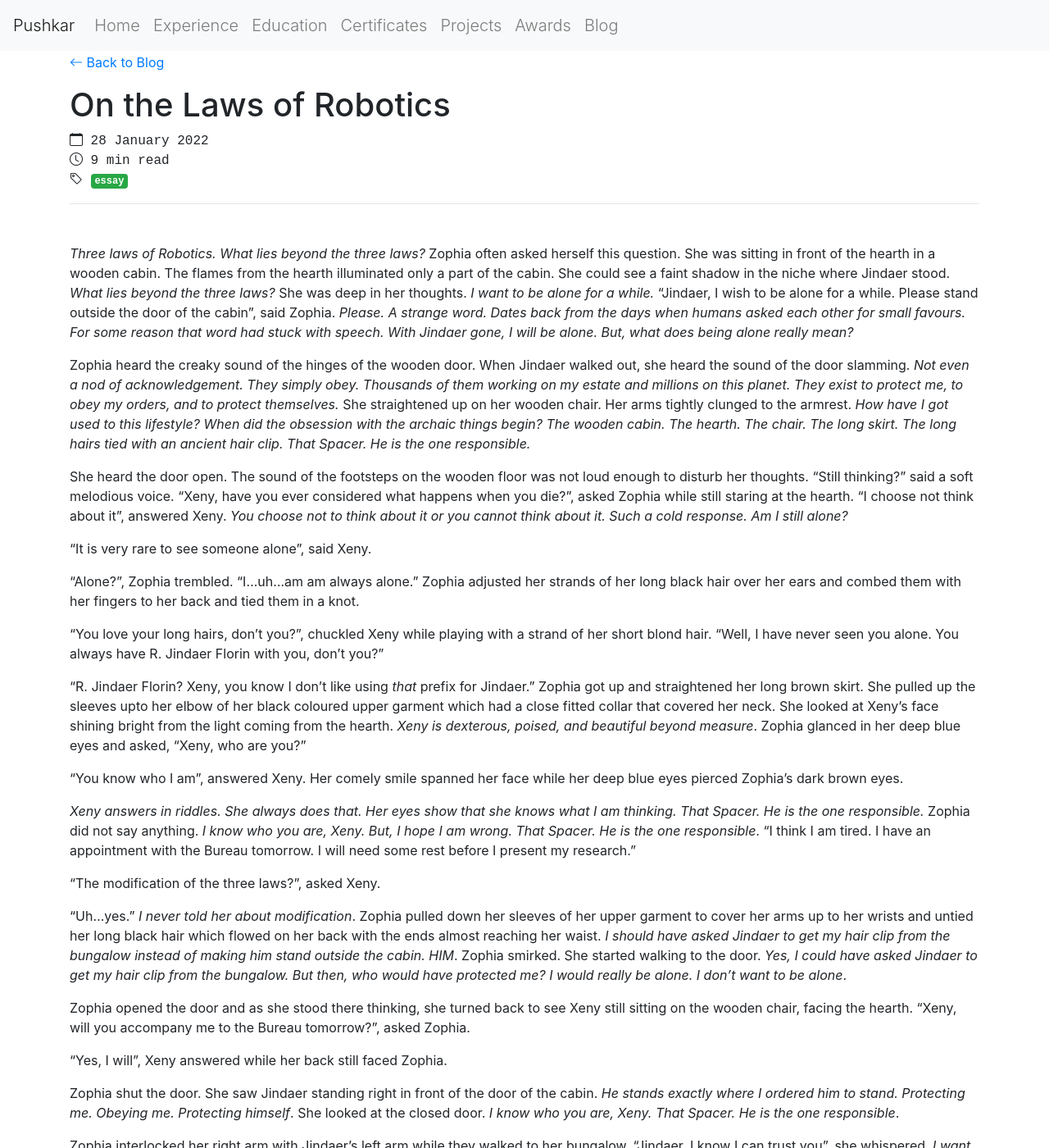
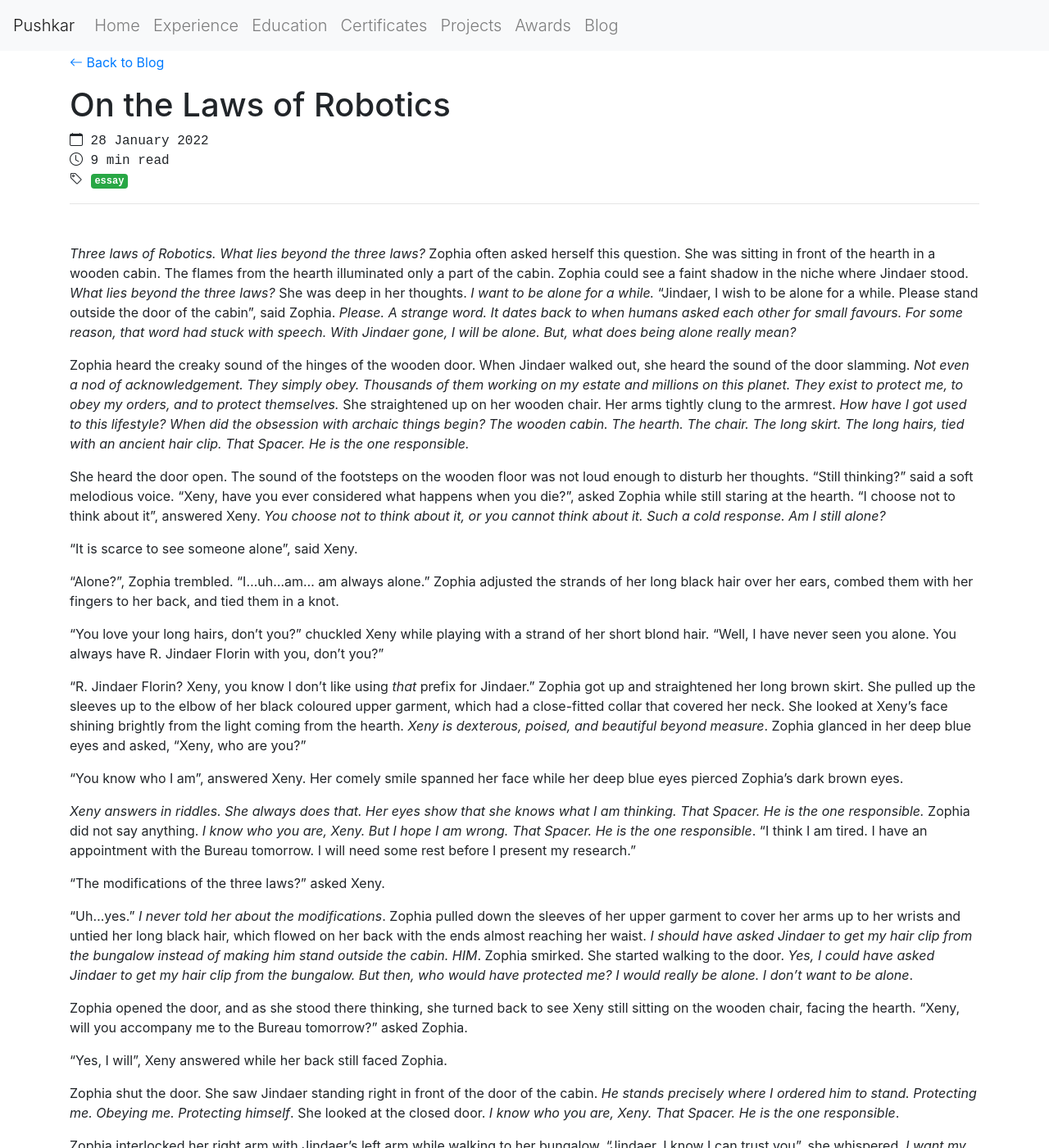
Before and after one commit to pushkarkadam/portfolio, a Jekyll site: the page built from my_collections/_posts/2022-01-29-on-laws-of-robotics.md, in a window 1280 px wide and 1400 px high. Shown: the whole window at 82% size. Built offline with Jekyll 4.4.1, drawn with Linux system fonts in a browser that asks for light colours; nearby versions of some CDN libraries; some of the changed text lies outside the part shown.

Commit message:
Corrected grammar for the story.

```diff
--- a/my_collections/_posts/2022-01-29-on-laws-of-robotics.md
+++ b/my_collections/_posts/2022-01-29-on-laws-of-robotics.md
@@ -7,53 +7,53 @@ author: Pushkar Kadam
 ---
 
 *Three laws of Robotics. What lies beyond the three laws?* Zophia often asked herself this question. She was sitting in front of the hearth in a wooden cabin.
-The flames from the hearth illuminated only a part of the cabin. She could see a faint shadow in the niche where Jindaer stood.
+The flames from the hearth illuminated only a part of the cabin. Zophia could see a faint shadow in the niche where Jindaer stood.
 *What lies beyond the three laws?* She was deep in her thoughts. *I want to be alone for a while.*
 "Jindaer, I wish to be alone for a while. Please stand outside the door of the cabin", said Zophia.
-*Please. A strange word. Dates back from the days when humans asked each other for small favours. For some reason that word had stuck with speech. With Jindaer gone, I will be alone. But, what does being alone really mean?*
+*Please. A strange word. It dates back to when humans asked each other for small favours. For some reason, that word had stuck with speech. With Jindaer gone, I will be alone. But, what does being alone really mean?*
 
 Zophia heard the creaky sound of the hinges of the wooden door. When Jindaer walked out, she heard the sound of the door slamming.
 *Not even a nod of acknowledgement. They simply obey. Thousands of them working on my estate and millions on this planet. They exist to protect me, to obey my orders, and to protect themselves.*
-She straightened up on her wooden chair. Her arms tightly clunged to the armrest. *How have I got used to this lifestyle?
-When did the obsession with the archaic things begin? The wooden cabin. The hearth. The chair. The long skirt. The long hairs tied with an ancient hair clip. That Spacer. He is the one responsible.*
+She straightened up on her wooden chair. Her arms tightly clung to the armrest. *How have I got used to this lifestyle?
+When did the obsession with archaic things begin? The wooden cabin. The hearth. The chair. The long skirt. The long hairs, tied with an ancient hair clip. That Spacer. He is the one responsible.*
 
 She heard the door open. The sound of the footsteps on the wooden floor was not loud enough to disturb her thoughts.
 "Still thinking?" said a soft melodious voice.
 "Xeny, have you ever considered what happens when you die?", asked Zophia while still staring at the hearth.
-"I choose not think about it", answered Xeny. *You choose not to think about it or you cannot think about it. Such a cold response. Am I still alone?*
+"I choose not to think about it", answered Xeny. *You choose not to think about it, or you cannot think about it. Such a cold response. Am I still alone?*
 
-"It is very rare to see someone alone", said Xeny.
+"It is scarce to see someone alone", said Xeny.
 
-"Alone?", Zophia trembled. "I...uh...am am always alone." Zophia adjusted her strands of her long black hair over her ears and combed them with her fingers to her back and tied them in a knot.
+"Alone?", Zophia trembled. "I...uh...am... am always alone." Zophia adjusted the strands of her long black hair over her ears, combed them with her fingers to her back, and tied them in a knot.
 
-"You love your long hairs, don't you?", chuckled Xeny while playing with a strand of her short blond hair. "Well, I have never seen you alone. You always have R. Jindaer Florin with you, don't you?"
+"You love your long hairs, don't you?" chuckled Xeny while playing with a strand of her short blond hair. "Well, I have never seen you alone. You always have R. Jindaer Florin with you, don't you?"
 
-"R. Jindaer Florin? Xeny, you know I don't like using *that* prefix for Jindaer." Zophia got up and straightened her long brown skirt. She pulled up the sleeves upto her elbow of her black coloured upper garment which had a close fitted collar that covered her neck. She looked at Xeny's face shining bright from the light coming from the hearth. *Xeny is dexterous, poised, and beautiful beyond measure*. Zophia glanced in her deep blue eyes and asked, "Xeny, who are you?"
+"R. Jindaer Florin? Xeny, you know I don't like using *that* prefix for Jindaer." Zophia got up and straightened her long brown skirt. She pulled up the sleeves up to the elbow of her black coloured upper garment, which had a close-fitted collar that covered her neck. She looked at Xeny's face shining brightly from the light coming from the hearth. *Xeny is dexterous, poised, and beautiful beyond measure*. Zophia glanced in her deep blue eyes and asked, "Xeny, who are you?"
 
 "You know who I am", answered Xeny. Her comely smile spanned her face while her deep blue eyes pierced Zophia's dark brown eyes.
 
-*Xeny answers in riddles. She always does that. Her eyes show that she knows what I am thinking. That Spacer. He is the one responsible.* Zophia did not say anything. *I know who you are, Xeny. But, I hope I am wrong. That Spacer. He is the one responsible*.
+*Xeny answers in riddles. She always does that. Her eyes show that she knows what I am thinking. That Spacer. He is the one responsible.* Zophia did not say anything. *I know who you are, Xeny. But I hope I am wrong. That Spacer. He is the one responsible*.
 "I think I am tired. I have an appointment with the Bureau tomorrow. I will need some rest before I present my research."
 
-"The modification of the three laws?", asked Xeny.
+"The modifications of the three laws?" asked Xeny.
 
-"Uh...yes." *I never told her about modification*. Zophia pulled down her sleeves of her upper garment to cover her arms up to her wrists and untied her long black hair which flowed on her back with the ends almost reaching her waist.
+"Uh...yes." *I never told her about the modifications*. Zophia pulled down the sleeves of her upper garment to cover her arms up to her wrists and untied her long black hair, which flowed on her back with the ends almost reaching her waist.
 *I should have asked Jindaer to get my hair clip from the bungalow instead of making him stand outside the cabin. HIM*. Zophia smirked.
 She started walking to the door. *Yes, I could have asked Jindaer to get my hair clip from the bungalow. But then, who would have protected me? I would really be alone. I don't want to be alone*.
 
-Zophia opened the door and as she stood there thinking, she turned back to see Xeny still sitting on the wooden chair, facing the hearth.
-"Xeny, will you accompany me to the Bureau tomorrow?", asked Zophia.
+Zophia opened the door, and as she stood there thinking, she turned back to see Xeny still sitting on the wooden chair, facing the hearth.
+"Xeny, will you accompany me to the Bureau tomorrow?" asked Zophia.
 
 "Yes, I will", Xeny answered while her back still faced Zophia.
 
-Zophia shut the door. She saw Jindaer standing right in front of the door of the cabin. *He stands exactly where I ordered him to stand. Protecting me. Obeying me. Protecting himself*.
+Zophia shut the door. She saw Jindaer standing right in front of the door of the cabin. *He stands precisely where I ordered him to stand. Protecting me. Obeying me. Protecting himself*.
 She looked at the closed door. *I know who you are, Xeny. That Spacer. He is the one responsible*.
 
-Zophia interlocked her right arm with Jindaer's left arm while they walked to her bungalow. "Jindaer, I know I can trust you", she whispered.
+Zophia interlocked her right arm with Jindaer's left arm while walking to her bungalow. "Jindaer, I know I can trust you", she whispered.
 *I want my Jindaer to protect me. To obey me. To protect himself. The three laws. But what lies beyond the three laws?*
 
 They entered the bungalow. Jindaer separated from Zophia and walked to one of the nine niches in her main room.
-Zophia looked at Jindaer who stood quietly in the niche waiting for her orders. *R. Jindaer Florin, I want you to protect me, obey me, and protect yourself. I know who you are, Xeny. I know what you are.*
+Zophia looked at Jindaer, who stood quietly in the niche, waiting for her orders. *R. Jindaer Florin, I want you to protect me, obey me, and protect yourself. I know who you are, Xeny. I know what you are.*
 
 *-Pushkar*
 
```
